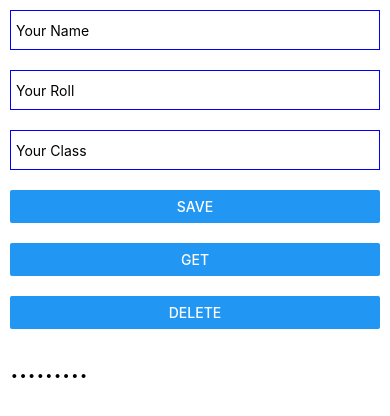
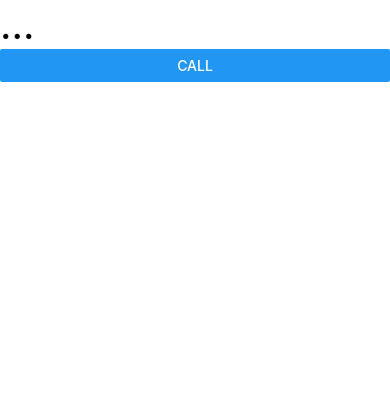
Before and after one commit to Rasujon3/untitled3, a React Native app: screen / in a window 390 px wide. Shown: the top 416 px of the page. Built offline with nearby package versions, Linux system fonts and the light colour scheme.

Commit message:
89 Working With Rest API "Simple API call"
89 Working With Rest API "Simple API call"

```diff
--- a/App.js
+++ b/App.js
@@ -1,97 +1,34 @@
 import React, {Component} from 'react';
-import {View, Text, Button, Alert, TextInput} from 'react-native';
-import AsyncStorage from '@react-native-async-storage/async-storage';
-
+import {View,Text,Button} from 'react-native';
 
 class App extends Component {
 
     constructor() {
         super();
-        this.state = {
-            AllData: '.........',
-
-            NameData: ' ',
-            RollData: ' ',
-            ClassData: ' ',
-        };
+        this.state={
+            SimpleData:"..."
+        }
     }
 
-    saveData = async () => {
+    CallMyFirstAPI=()=>{
+        let URL = "http://apishooter.com/getSimpleString";
+        let config = {Method:'GET'};
 
-        try {
-            var AllDataArray = [this.state.NameData, this.state.RollData, this.state.ClassData];
-            var AllDataArrayString = AllDataArray.toString();
-            await AsyncStorage.setItem('AllDataKey', AllDataArrayString);
-            Alert.alert('Data Saved');
-
-        } catch (e) {
-            Alert.alert('Data Save failed! Try again');
-        }
-
-    };
-
-    getData = async () => {
-
-        try {
-           var selectedData = await AsyncStorage.getItem('AllDataKey');
-            this.setState({AllData:selectedData});
-        } catch (e) {
-            Alert.alert('Data Get failed!');
-        }
-
-    };
-
-    deleteData = async () => {
-
-        try {
-            // await AsyncStorage.removeItem('nameKey');
-            await AsyncStorage.clear();
-            Alert.alert('Data Deleted Successfully!');
-        } catch (e) {
-            Alert.alert('Data Delete failed!');
-        }
-
-    };
+        fetch(URL,config)
+            .then((responseInitial)=>responseInitial.text())
+            .then((responseFinal)=>{
+                this.setState({SimpleData:responseFinal})
+            })
+            .catch((error)=>{
+                this.setState({SimpleData:"Server Error"})
+            })
+    }
 
     render() {
         return (
             <View>
-
-                <View style={{margin: 10}}>
-                    <TextInput onChangeText={(text) => {
-                        this.setState({NameData: text});
-                    }} style={{padding: 5, height: 40, borderColor: 'blue', borderWidth: 1}} placeholder="Your Name"/>
-                </View>
-
-                <View style={{margin: 10}}>
-                    <TextInput onChangeText={(text) => {
-                        this.setState({RollData: text});
-                    }} style={{padding: 5, height: 40, borderColor: 'blue', borderWidth: 1}} placeholder="Your Roll"/>
-                </View>
-
-                <View style={{margin: 10}}>
-                    <TextInput onChangeText={(text) => {
-                        this.setState({ClassData: text});
-                    }} style={{padding: 5, height: 40, borderColor: 'blue', borderWidth: 1}} placeholder="Your Class"/>
-                </View>
-
-                <View style={{margin: 10}}>
-                    <Button onPress={this.saveData} title="Save"/>
-                </View>
-
-                <View style={{margin: 10}}>
-                    <Button onPress={this.getData} title="Get"/>
-                </View>
-
-                <View style={{margin: 10}}>
-                    <Button onPress={this.deleteData} title="Delete"/>
-                </View>
-
-                <View style={{margin: 10}}>
-                    <Text style={{fontSize: 30}}>{this.state.AllData}</Text>
-                </View>
-
-
+                <Text style={{fontSize:40}}>{this.state.SimpleData}</Text>
+                <Button onPress={this.CallMyFirstAPI} title="Call"/>
             </View>
         );
     }
```
